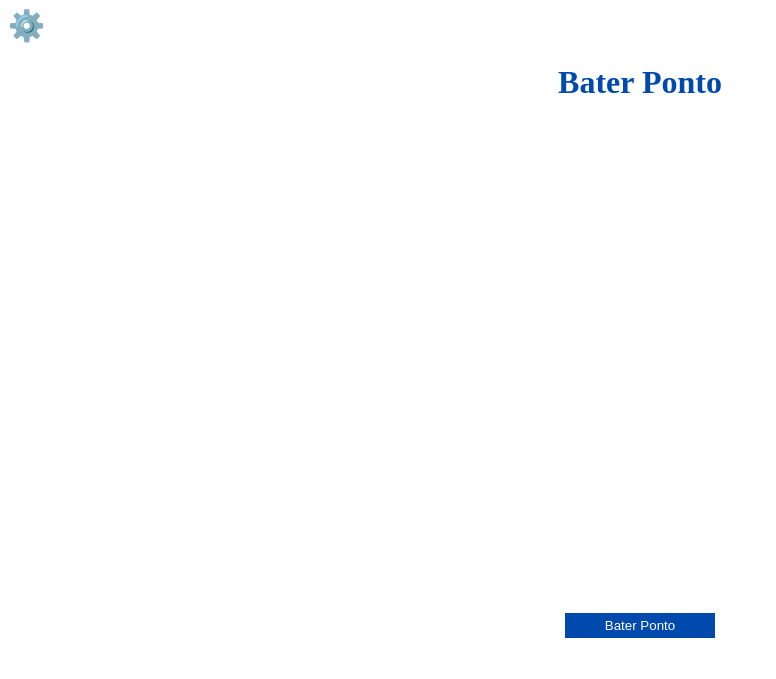
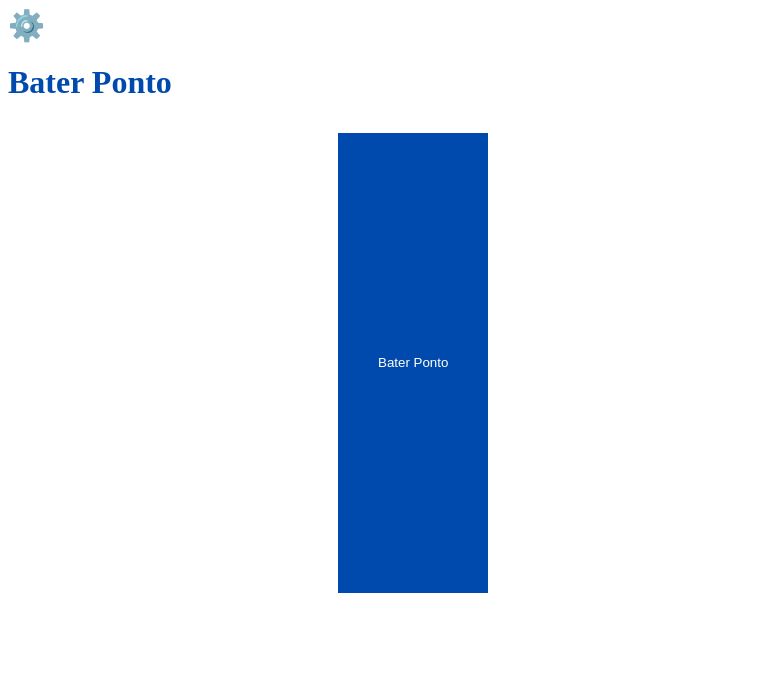
Before and after one commit to kaiquedev027/SistemadePonto, a Flask app: page /bater_ponto in a window 1280 px wide. Shown: the top 679 px of the page, without its empty margins (0-776 px from the left). Run offline with Flask 3, Linux system fonts and the light colour scheme.

Commit message:
Update style.css

```diff
--- a/static/style.css
+++ b/static/style.css
@@ -121,6 +121,5 @@
         justify-content: center;
     }
  .baterponto{
-      display: grid;
-      justify-content: center;
+      display: flex;
   }
```
